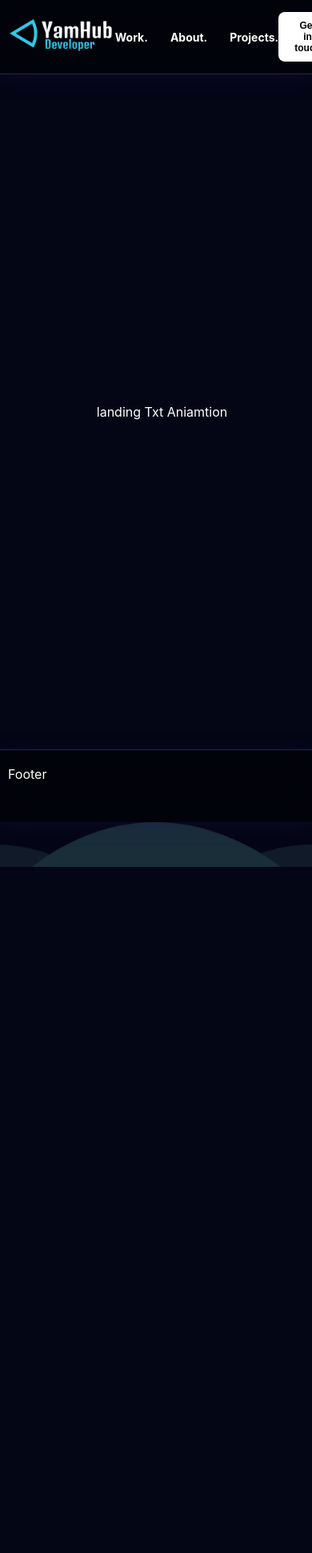
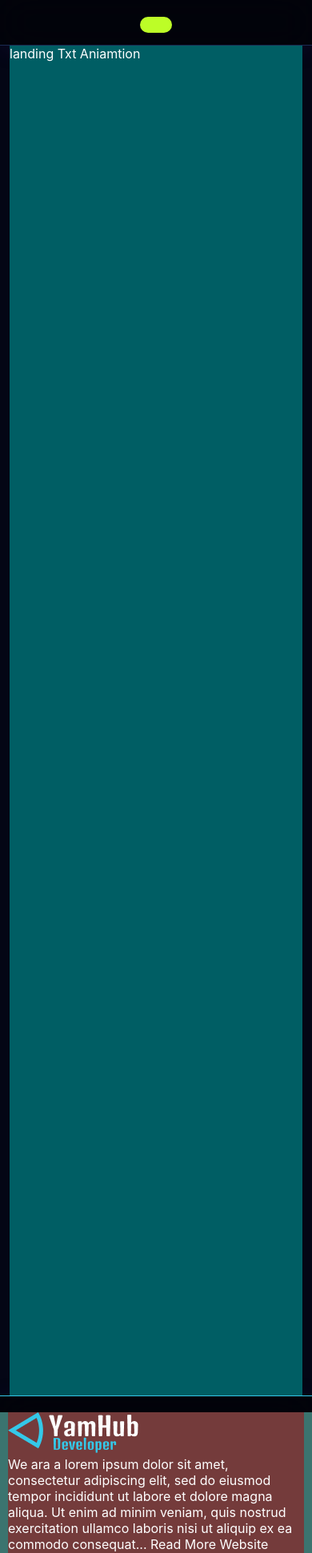
Before and after one commit to Yakutmuder9/MyPortfolio, a React (Create React App) app: page / in a window 390 px wide. Shown: the top 1942 px of the page at 80% size. Before the commit the page ends 1088 px from the top, so only its background shows below. Built offline with nearby package versions, Linux system fonts and the light colour scheme.

Commit message:
add footer

```diff
--- a/src/components/Footer.js
+++ b/src/components/Footer.js
@@ -1,17 +1,82 @@
-import { footWave } from "../assets/index";
+import { footWave, logo } from "../assets/index";
 
 const Footer = () => {
   return (
     <>
       <footer className="footer">
-        <div className="container">Footer</div>
-        {/* <div className="copy-rights">
-        <p>
-          Website made by Yakut Ahmedin © 2023. All rights reserved. Web
-          development.
-        </p>
-      </div> */}
+        <div className="container">
+          <div className="foot-left">
+            <div className="foot-logo">
+              <img src={logo} alt="yamhub logo" />
+            </div>
+            <div className="copy-rights">
+              <p>
+                We ara a lorem ipsum dolor sit amet, consectetur adipiscing
+                elit, sed do eiusmod tempor incididunt ut labore et dolore magna
+                aliqua. Ut enim ad minim veniam, quis nostrud exercitation
+                ullamco laboris nisi ut aliquip ex ea commodo consequat... Read
+                More Website made by Yakut Ahmedin © 2023. All rights reserved.
+                Web development.
+              </p>
+            </div>
+            <div className="">
+              <div className="foot-pho">
+                <div className="pho-ico"></div>
+                <div className="pho-txt">
+                  <p>Have a question?</p>
+                  <h5>445-591-3269</h5>
+                </div>
+              </div>
+              <div className="foot-em">
+                <div className="mail-ico"></div>
+                <div className="mail-txt">
+                  <p>Contact me at</p>
+                  <h5>yakutmuder9@gmail.com</h5>
+                </div>
+              </div>
+            </div>
+            <div className="foot-nav-links">
+              <ul>
+                <li>
+                  <a href="">About</a>
+                </li>
+                <li>
+                  <a href="">Contact</a>
+                </li>
+                <li>
+                  <a href="">Privacy Policy</a>
+                </li>
+                <li>
+                  <a href="">Sitemap</a>
+                </li>
+                <li>
+                  <a href="">Terms of Use</a>
+                </li>
+              </ul>
+            </div>
+          </div>
+
+          <div className="foot-right">
+            <h5>Newsltter</h5>
+            <p>
+              Be the first one to know about discounts, offers and events.
+              Unsubscribe whenever you like.
+            </p>
+            <div className="email-inp-filed">
+              <input type="text" placeholder="Enter your email" />
+              <button>Submit</button>
+            </div>
+            <div className="footer-socials-links">
+              <div className="github-link"></div>
+              <div className="discord-link"></div>
+              <div className="fb-link"></div>
+              <div className="slack-link"></div>
+            </div>
+            <p>© 2023, All Rights Reserved</p>
+          </div>
+        </div>
       </footer>
+
       <div className="footer-wave">
         <img src={footWave} loading="lazy" alt="" />
       </div>
--- a/src/components/Navbar.js
+++ b/src/components/Navbar.js
@@ -37,10 +37,9 @@ const Navbar = () => {
   const handleShow = () => setIsNavOpen(!isNavOpen);
   return (
     <nav className={`navbar ${showNavbar ? "active" : ""}`}>
-      <div className="container">
+      <div className="container navbar-large">
         <a href="#app" className="logo">
           <img src={logo} alt="yamhub logo" />
-
         </a>
         <div className="nav-links">
           <ul>
@@ -59,8 +58,9 @@ const Navbar = () => {
           <button className="btn">Get in touch</button>
         </div>
       </div>
+
       <div className="collapse-menu">
-        {/* <button
+        <button
           className={isNavOpen ? "btn nav-toggler open" : "btn nav-toggler"}
           onClick={handleShow}
         >
@@ -68,11 +68,11 @@ const Navbar = () => {
           <span></span>
           <span></span>
           <span></span>
-        </button> */}
+        </button>
 
-        {/* {isNavOpen ? (
-          <> */}
-        {/* <div
+        {isNavOpen ? (
+          <>
+            <div
               className={`open-menu-container ${
                 isNavOpen ? "slide-down" : "slide-up"
               }`}
@@ -95,11 +95,11 @@ const Navbar = () => {
                 <div id="menu-background-pattern"></div>
                 <div id="menu-background-image"></div>
               </div>
-        </div> */}
-        {/* </>
+            </div>
+          </>
         ) : (
           <></>
-        )} */}
+        )}
       </div>
     </nav>
   );
--- a/src/styles/_typology.scss
+++ b/src/styles/_typology.scss
@@ -1,7 +1,7 @@
 .container {
     width: 100%;
     height: 100%;
-    max-width: 1300px;
+    max-width: 1400px;
     z-index: 2;
     padding: 0 12px;
 }
--- a/src/styles/_variables.scss
+++ b/src/styles/_variables.scss
@@ -1,3 +1,6 @@
+// color plettes
+$teal: #34c8e8;
+
 $white: #ffffff;
 $baclk: #000000;
 $grey: #7c7c7c;
--- a/src/styles/components/_footer.scss
+++ b/src/styles/components/_footer.scss
@@ -3,7 +3,7 @@ footer {
     display: flex;
     justify-content: center;
     padding: 20px 0px;
-    border-top: 1px solid #568bfc4a;
+    border-top: 1px solid $teal;
     background: linear-gradient(180deg, #0000007d 100%, #ffffff1a 200%);
     box-shadow: 0px 4px 24px 0px #23105e40;
     backdrop-filter: blur(22.5px);
@@ -12,109 +12,39 @@ footer {
         display: flex;
         justify-content: space-between;
         padding-bottom: 30px;
-        gap: 16%;
+        gap: 8%;
         padding-left: 10px;
         padding-right: 10px;
+        background: #3b746f;
 
         @media (max-width: 768px) {
             display: block;
         }
 
-        // .footer-side-text {
-        //     padding-top: 30px;
-        //     width: 100%;
-        //     &::before {
-        //         content: "";
-        //         display: inline-block;
-        //         position: absolute;
-        //         width: 60px;
-        //         height: 60px;
-        //         top: 0;
-        //         left: 0;
-        //         transform: translate(-20%, -70%) rotate(20deg);
-        //         background-image: url(../../assets/18.jpg);
-        //         background-size: cover;
-        //     }
-        //     h2 {
-        //         font-size: 32px;
-        //     }
-        //     p {
-        //         color: $dark-txt;
-        //         padding: 20px 0px;
-        //     }
-        //     .footer-btns {
-        //         display: flex;
-        //         gap: 20px;
-        //         padding-bottom: 40px;
-        //         button {
-        //             padding: 15px 20px;
-        //         }
-        //     }
-        // }
+        .foot-left {
+            width: 100%;
+            background: #743b3b;
+        }
+        .foot-right {
+            width: 100%;
+            background: #50743b;
+        }
 
-        // .footer-form {
-        //     width: 100%;
-        //     background: linear-gradient(180deg, #262626 0%, #010101 100%);
-        //     border-radius: 25px;
-        //     margin: 50px 0px 80px 0px;
-        //     padding: 20px 25px 20px 25px;
+    }
 
-        //     @media (max-width: 992px) {
-        //         margin-left: 0%;
-        //     }
+}
 
-        //     .form-row {
-        //         margin-bottom: 30px;
-        //         p {
-        //             margin-bottom: 10px;
-        //             font-size: 18px;
-        //         }
-        //         input {
-        //             width: 100%;
-        //             padding: 15px 15px;
-        //             outline: none;
-        //             font-size: 18px;
-        //             border-radius: 10px;
-        //             border: none;
-        //             color: #010101;
-        //         }
+// footer bottom wave style
+.footer-wave {
+    overflow-y: hidden;
+    bottom: 0px;
+    width: 100%;
+    height: 30px;
+    background: linear-gradient(180deg, #0000007d 100%, #ffffff1a 200%);
+    backdrop-filter: blur(22.5px);
 
-        //         .message-inp {
-        //             width: 100%;
-        //             padding: 15px 15px;
-        //             outline: none;
-        //             font-size: 18px;
-        //             border-radius: 10px;
-        //             border: none;
-        //             color: #010101;
-        //         }
-        //     }
-        //     .btn {
-        //         width: 100% !important;
-        //         padding-top: 16px;
-        //         padding-bottom: 16px;
-        //     }
-        // }
-    }
-    .copy-rights {
-        margin-bottom: 20px;
+    img {
         width: 100%;
-        text-align: center;
-        p {
-            color: $dark-txt;
-        }
-    }
-    .footer-wave {
-        position: absolute;
-        overflow-y: hidden;
-        width: 100vw;
-        left: 0;
-        height: 20px;
-        background: #dba6a6;
-
-        img {
-            width: 100%;
-            height: 30px;
-        }
+        height: 30px;
     }
 }
--- a/src/styles/components/_navbar.scss
+++ b/src/styles/components/_navbar.scss
@@ -7,6 +7,7 @@ nav {
     background: linear-gradient(180deg, #0000007d 100%, #ffffff1a 200%);
     box-shadow: 0px 4px 24px 0px #23105e40;
     backdrop-filter: blur(22.5px);
+
     .container {
         display: flex;
         align-items: center;
@@ -33,4 +34,16 @@ nav {
             font-weight: 700;
         }
     }
+
+    .collapse-menu {
+        display: none;
+    }
+    @media (max-width: 768px) {
+        .navbar-large {
+            display: none;
+        }
+        .collapse-menu {
+            display: block;
+        }
+    }
 }
--- a/src/styles/main.scss
+++ b/src/styles/main.scss
@@ -40,9 +40,8 @@
 }
 
 body {
-    width: 100vw;
+    width: 100%;
     height: auto;
-    overflow-x: hidden;
     font-family: "Inter", sans-serif;
     background: #040615;
 }
--- a/src/styles/pages/_landing.scss
+++ b/src/styles/pages/_landing.scss
@@ -1,11 +1,12 @@
 .landing {
     width: 100%;
-    height: auto;
-    min-height: 100vh;
-    display: flex;
-    align-items: center;
-    padding-left: 15px;
-    justify-content: center;
+    height: 200vh;
+    background: #005e64;
+    // min-height: 100vh;
+    // display: flex;
+    // align-items: center;
+    // padding-left: 15px;
+    // justify-content: center;
 
     // .bg-video {
     //     position: absolute;
```
Lines whose indentation alone changed are shown as unchanged.
